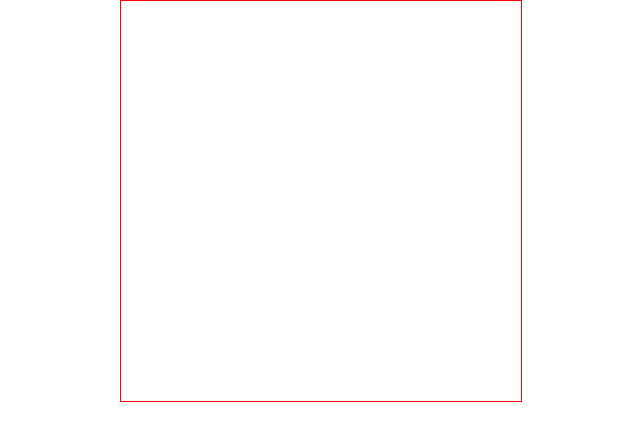
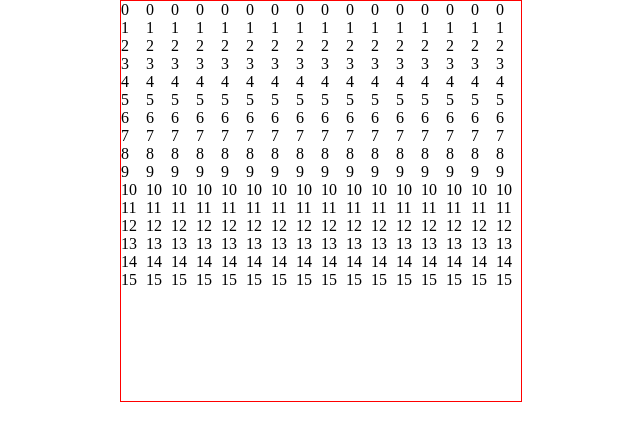
Before and after one commit to jonahhowell/odin-etch-a-sketch, a plain HTML site: page index.html in a window 1280 px wide. Shown: the whole page, without its empty margins (319-959 px from the left). Drawn offline with Linux system fonts and the light colour scheme.

Commit message:
Create grid kinda works

```diff
--- a/index.html
+++ b/index.html
@@ -9,6 +9,6 @@
 </head>
 <body>
     <div id="maincontainer"></div>
-    <script href="script.js"></script>
+    <script src="script.js"></script>
 </body>
 </html>
--- a/script.js
+++ b/script.js
@@ -1,3 +1,15 @@
 function createGrid(length) {
+    const container = document.getElementById('maincontainer');
+    for (let i = 0; i < length; i++) {
+        const rowDiv = document.createElement('div');
+        rowDiv.style.cssText = 'flex: 1;'
+        for (let j = 0; j < length; j++) {
+            const colDiv = document.createElement('div');
+            colDiv.textContent = j;
+            rowDiv.appendChild(colDiv);
+        }
+        container.appendChild(rowDiv);
+    }
+}
 
-}
+createGrid(16);
--- a/style.css
+++ b/style.css
@@ -13,4 +13,6 @@ body {
     height: 400px;
     width: 400px;
     border: 1px solid red;
+    display: flex;
+    flex-wrap: wrap;
 }
```
